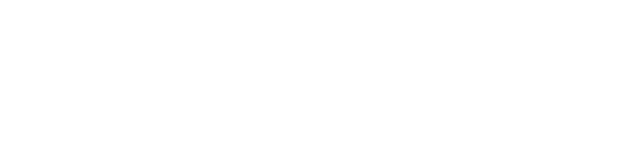
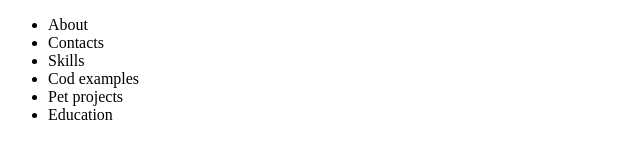
Before and after one commit to R0zhkov/rsschool-cv, a plain HTML site: page index.html in a window 1280 px wide. Shown: the whole page, without its empty margins (0-640 px from the left). Drawn offline with Linux system fonts and the light colour scheme.

Commit message:
feat: create navigation

```diff
--- a/index.html
+++ b/index.html
@@ -5,5 +5,22 @@
     <meta name="viewport" content="width=device-width, initial-scale=1.0">
     <title>CV</title>
   </head>
-  <body></body>
+  <body>
+    <header>
+      <nav>
+        <ul>
+          <li>About</li>
+          <li>Contacts</li>
+          <li>Skills</li>
+          <li>Cod examples</li>
+          <li>Pet projects</li>
+          <li>Education</li>
+        </ul>
+      </nav>
+    </header>
+    <main>
+      <section class="about"></section>
+    </main>
+    <footer></footer>
+  </body>
 </html>
```
Also changed, not shown: 1 other file.
